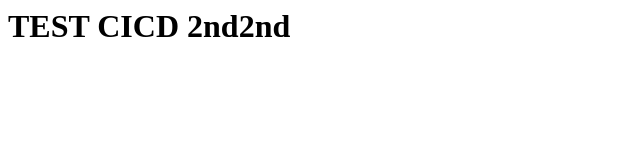
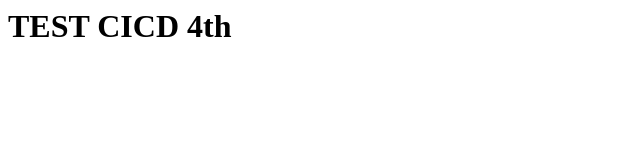
Before and after one commit to truongton812/aws-tinhocthatladongian-webserver, a plain HTML site: page index.html in a window 1280 px wide. Shown: the whole page, without its empty margins (0-640 px from the left). Drawn offline with Linux system fonts and the light colour scheme.

Commit message:
4th commit

```diff
--- a/index.html
+++ b/index.html
@@ -1 +1 @@
-<h1> TEST CICD 2nd2nd</h1>
+<h1> TEST CICD 4th</h1>
```
